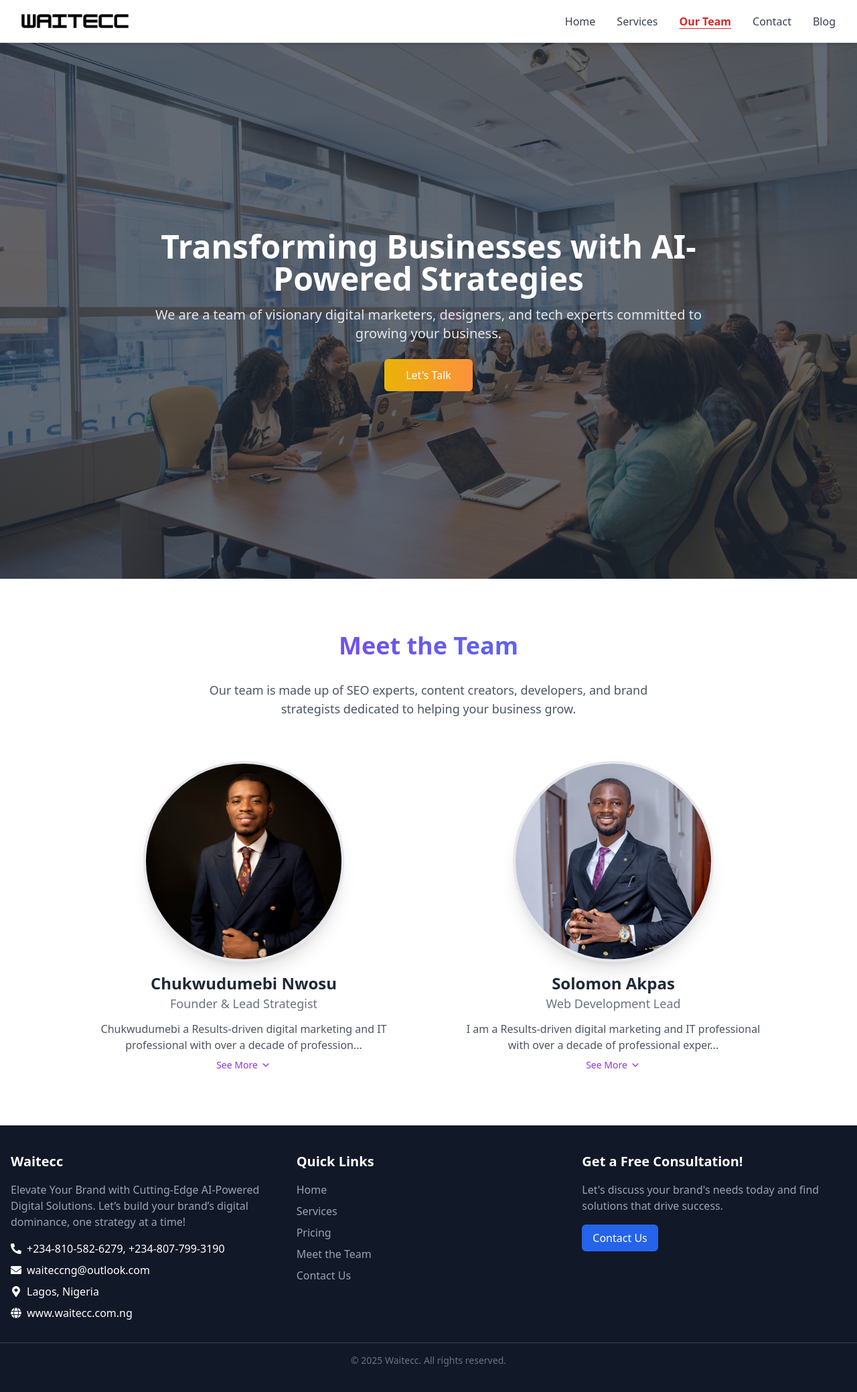
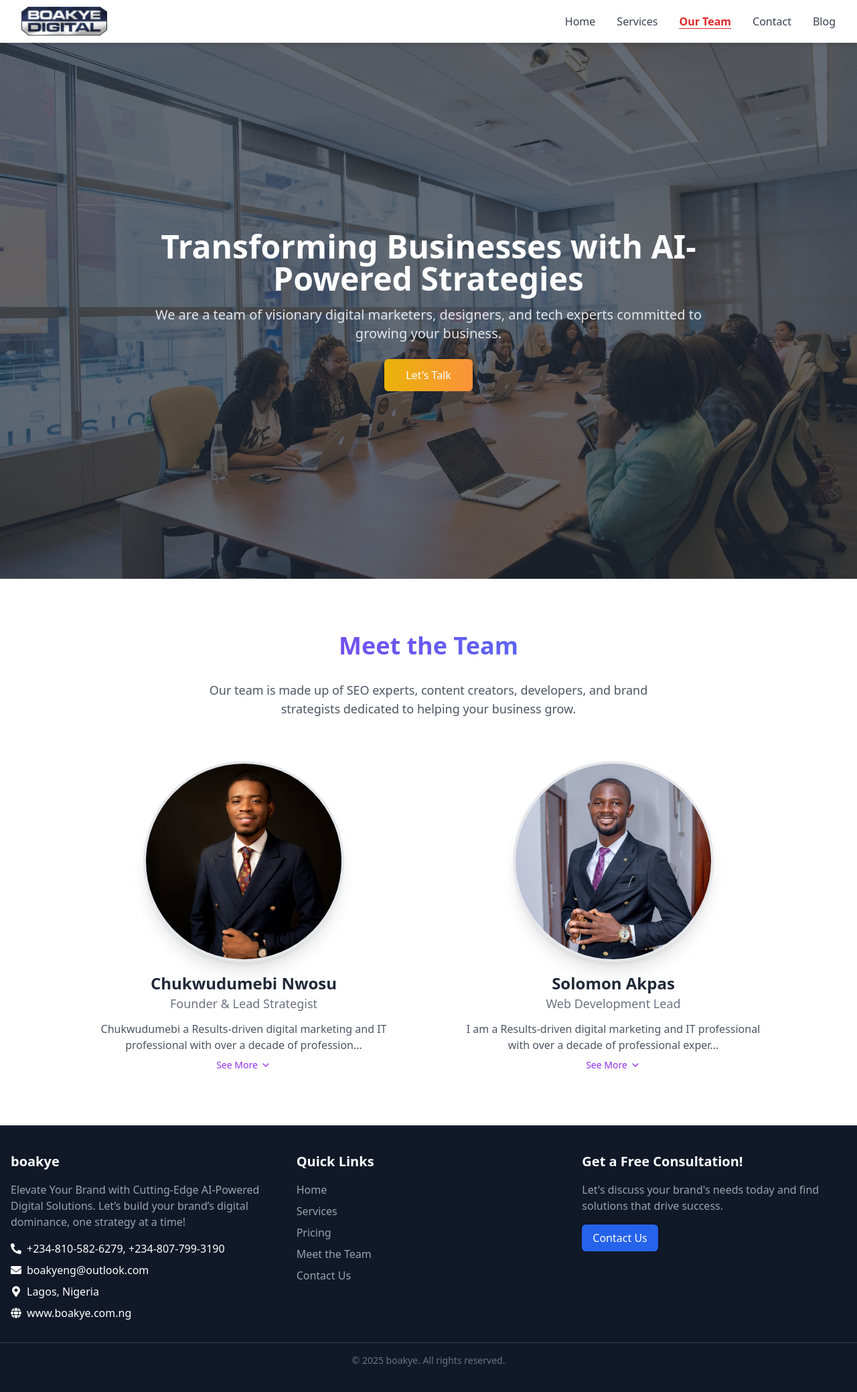
Before and after one commit to solomonojox/waitecc, a React (Create React App) app: page /team in a window 1280 px wide. Shown: the top 2078 px of the page at 67% size. Built offline with nearby package versions, Linux system fonts and the light colour scheme.

Commit message:
brand name change

```diff
--- a/public/index.html
+++ b/public/index.html
@@ -24,7 +24,7 @@
       work correctly both with client-side routing and a non-root public URL.
       Learn how to configure a non-root public URL by running `npm run build`.
     -->
-    <title>Waitecc</title>
+    <title>Boakye</title>
   </head>
   <body>
     <noscript>You need to enable JavaScript to run this app.</noscript>
--- a/src/Assets/assets.js
+++ b/src/Assets/assets.js
@@ -39,6 +39,7 @@
 import mansmile2 from './mansmile2.png'
 import chart from './chart.png'
 import chartdb from './chartdb.png'
+import boakye from './boakye.png'
 
 const assets = {
     logo,
@@ -82,6 +83,7 @@
     mansmile2,
     chart,
     chartdb,
+    boakye,
 }
 
 export default assets;
--- a/src/Components/Footer.jsx
+++ b/src/Components/Footer.jsx
@@ -6,7 +6,7 @@
       <div className="container mx-auto px-4 grid md:grid-cols-3 gap-8">
         {/* About Section */}
         <div>
-          <h3 className="text-xl font-semibold mb-4">Waitecc</h3>
+          <h3 className="text-xl font-semibold mb-4">boakye</h3>
           <p className="text-gray-400">
             Elevate Your Brand with Cutting-Edge AI-Powered Digital Solutions. Let’s build your brand’s digital dominance, one strategy at a time!
           </p>
@@ -15,13 +15,13 @@
               <FaPhoneAlt /> +234-810-582-6279, +234-807-799-3190
             </p>
             <p className="flex items-center gap-2">
-              <FaEnvelope /> waiteccng@outlook.com
+              <FaEnvelope /> boakyeng@outlook.com
             </p>
             <p className="flex items-center gap-2">
               <FaMapMarkerAlt /> Lagos, Nigeria
             </p>
             <p className="flex items-center gap-2">
-              <FaGlobe /> <a href="https://www.waitecc.com.ng" className="hover:underline">www.waitecc.com.ng</a>
+              <FaGlobe /> <a href="https://www.boakye.com.ng" className="hover:underline">www.boakye.com.ng</a>
             </p>
           </div>
         </div>
@@ -62,7 +62,7 @@
 
       {/* Footer Bottom */}
       <div className="border-t border-gray-700 mt-8 pt-4 text-center">
-        <p className="text-gray-500 text-sm">&copy; {new Date().getFullYear()} Waitecc. All rights reserved.</p>
+        <p className="text-gray-500 text-sm">&copy; {new Date().getFullYear()} boakye. All rights reserved.</p>
       </div>
     </footer>
   );
--- a/src/Components/Navbar.jsx
+++ b/src/Components/Navbar.jsx
@@ -53,9 +53,9 @@
         {/* Logo with hover effect */}
         <Link to="/" className="flex items-center space-x-4 cursor-pointer transition-transform duration-200 hover:scale-105">
           <img
-            src={assets.waitecclogo}
-            alt="Waitecc Logo"
-            className="w-40"
+            src={assets.boakye}
+            alt="Boakye Logo"
+            className="w-32"
             loading="eager" // Ensures logo loads immediately
           />
         </Link>
--- a/src/Pages/WhyChooseUs.jsx
+++ b/src/Pages/WhyChooseUs.jsx
@@ -24,7 +24,7 @@
       <div className="max-w-6xl mx-auto px-4 sm:px-6 lg:px-8">
         <div className="text-center mb-16">
           <h2 className="text-4xl md:text-5xl font-bold text-primary mb-6 text-center">
-            Why Choose Waitecc?
+            Why Choose Boakye?
           </h2>
           <div className="w-24 h-1 bg-indigo-600 mx-auto"></div>
         </div>
```
Also changed, not shown: src/Assets/boakye.png (added).
